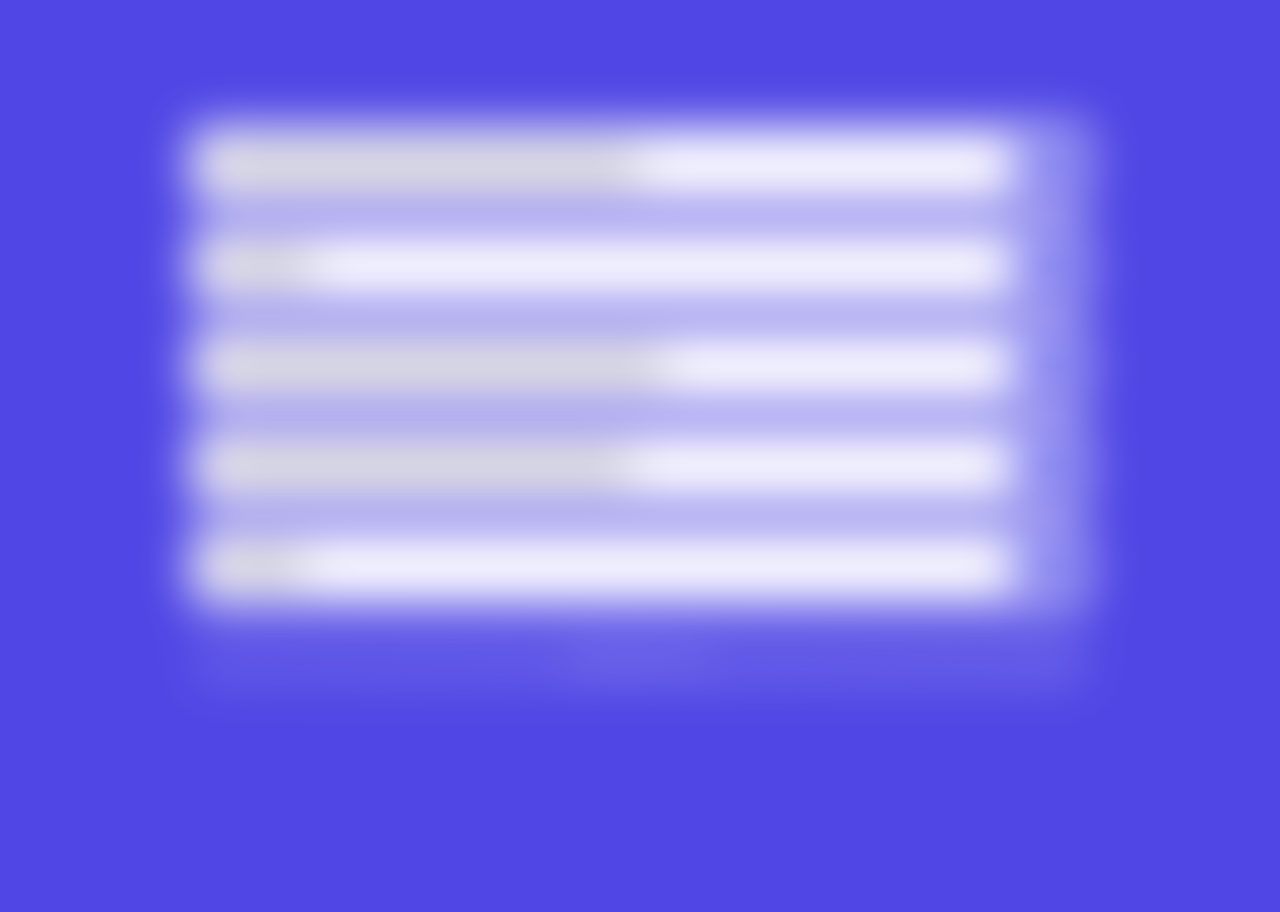
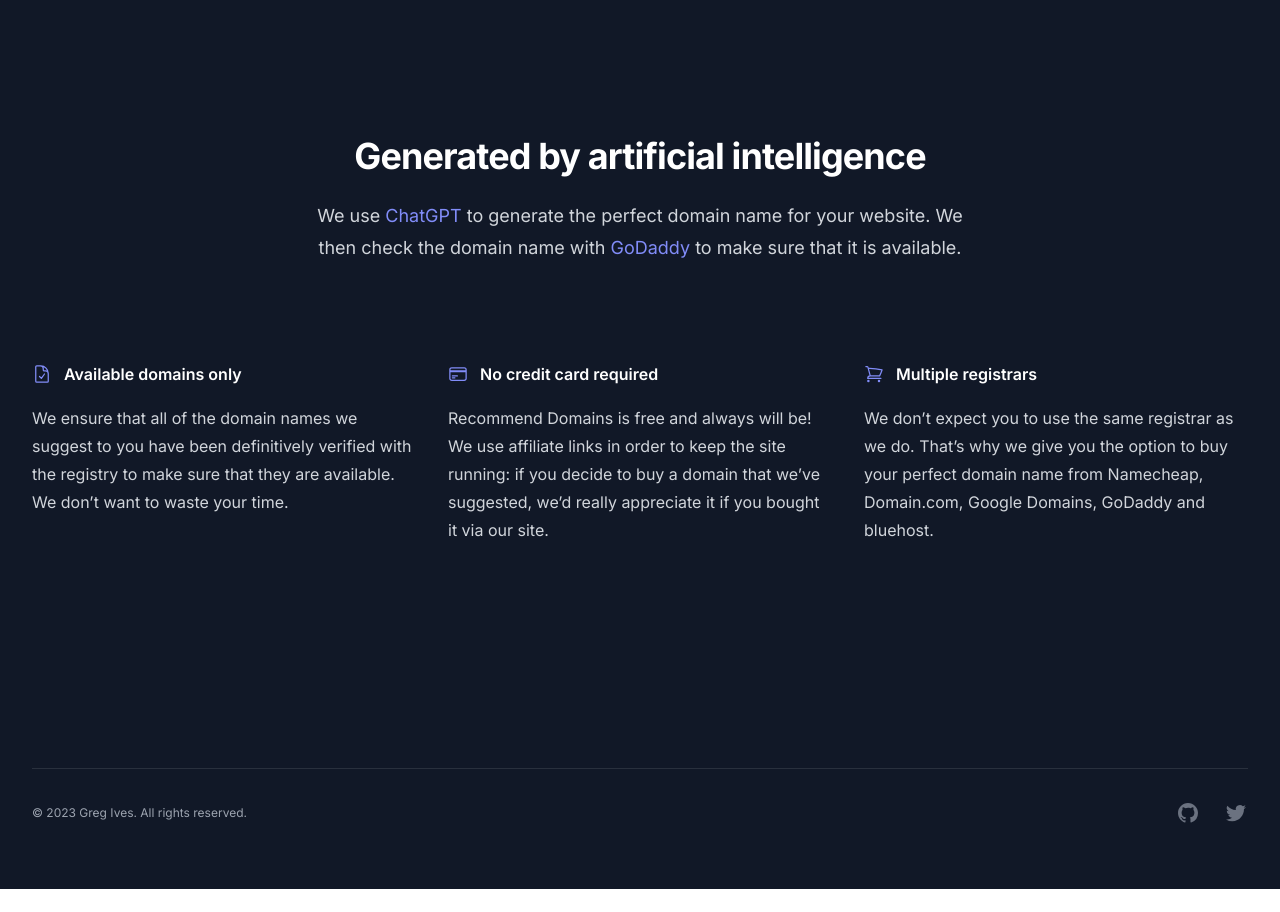
Before and after one commit to gregives/recommend.domains, a Next.js app: page / in a window 1280 px wide. Shown: the part 1100-2012 px from the top of the page. After the commit the page ends 1989 px from the top, so only its background shows below. Built offline with nearby package versions, Linux system fonts and the light colour scheme.

Commit message:
Add features section at bottom of page (#2)

```diff
--- a/app/api/domains/route.ts
+++ b/app/api/domains/route.ts
@@ -65,24 +65,27 @@
 }, 1000);
 
 export async function POST(request: Request) {
-  const { description } = await request.json();
+  const { description, limit = 20 } = await request.json();
 
   const completion = await openai.createChatCompletion({
     model: "gpt-3.5-turbo",
     messages: [
       {
         role: "user",
-        content: `List some good domain names for my website. Description of my website: "${description}"`,
+        content: `List ${limit} suitable domain names for my website, no longer than 20 characters each. Description of my website: "${description}"`,
       },
     ],
   });
 
-  // Pick first choice from completion
-  const [choice] = completion.data.choices;
+  const domainNames: string[] = [];
 
-  const domainNames = [
-    ...(choice.message?.content.matchAll(domainRegex) ?? []),
-  ].map(([domainName]) => domainName.toLowerCase());
+  for (const choice of completion.data.choices) {
+    domainNames.push(
+      ...[...(choice.message?.content.matchAll(domainRegex) ?? [])]
+        .map(([domainName]) => domainName.toLowerCase())
+        .filter((domainName) => domainName.length < 25)
+    );
+  }
 
   domainNamesToCheck.push(...domainNames);
 
@@ -94,7 +97,9 @@
 
   const availableDomains = domainNames
     .map((domainName) => domainNamesThatHaveBeenChecked[domainName])
-    .filter((domain) => domain !== undefined && domain.available);
+    .filter(
+      (domain) => domain !== undefined && domain.available && domain.definitive
+    );
 
   return NextResponse.json(availableDomains);
 }
--- a/app/page.tsx
+++ b/app/page.tsx
@@ -1,8 +1,6 @@
 "use client";
 
 import { useForm } from "react-hook-form";
-import Icon from "@mdi/react";
-import { mdiClose, mdiLoading } from "@mdi/js";
 import { Fragment, useRef, useState } from "react";
 import { Dialog, Transition } from "@headlessui/react";
 import type { Domain } from "./api/domains/route";
@@ -11,10 +9,55 @@
 import domaincomLogo from "@/images/domaincom.svg";
 import googleLogo from "@/images/google.svg";
 import godaddyLogo from "@/images/godaddy.svg";
+import bluehostLogo from "@/images/bluehost.svg";
+import {
+  ArrowPathIcon,
+  CreditCardIcon,
+  DocumentCheckIcon,
+  ShoppingCartIcon,
+  XMarkIcon,
+} from "@heroicons/react/24/outline";
 
-const placeholders = Array.from({ length: 5 }, () =>
-  Math.floor(Math.random() * 100)
+const features = [
+  {
+    name: "Available domains only",
+    description:
+      "We ensure that all of the domain names we suggest to you have been definitively verified with the registry to make sure that they are available. We don’t want to waste your time.",
+    icon: DocumentCheckIcon,
+  },
+  {
+    name: "No credit card required",
+    description:
+      "Recommend Domains is free and always will be! We use affiliate links in order to keep the site running: if you decide to buy a domain that we’ve suggested, we’d really appreciate it if you bought it via our site.",
+    icon: CreditCardIcon,
+  },
+  {
+    name: "Multiple registrars",
+    description:
+      "We don’t expect you to use the same registrar as we do. That’s why we give you the option to buy your perfect domain name from Namecheap, Domain.com, Google Domains, GoDaddy and bluehost.",
+    icon: ShoppingCartIcon,
+  },
+];
+
+function GitHubIcon(properties: JSX.IntrinsicElements["svg"]) {
+  return (
+    <svg fill="currentColor" viewBox="0 0 24 24" {...properties}>
+      <path
+        fillRule="evenodd"
+        d="M12 2C6.477 2 2 6.484 2 12.017c0 4.425 2.865 8.18 6.839 9.504.5.092.682-.217.682-.483 0-.237-.008-.868-.013-1.703-2.782.605-3.369-1.343-3.369-1.343-.454-1.158-1.11-1.466-1.11-1.466-.908-.62.069-.608.069-.608 1.003.07 1.531 1.032 1.531 1.032.892 1.53 2.341 1.088 2.91.832.092-.647.35-1.088.636-1.338-2.22-.253-4.555-1.113-4.555-4.951 0-1.093.39-1.988 1.029-2.688-.103-.253-.446-1.272.098-2.65 0 0 .84-.27 2.75 1.026A9.564 9.564 0 0112 6.844c.85.004 1.705.115 2.504.337 1.909-1.296 2.747-1.027 2.747-1.027.546 1.379.202 2.398.1 2.651.64.7 1.028 1.595 1.028 2.688 0 3.848-2.339 4.695-4.566 4.943.359.309.678.92.678 1.855 0 1.338-.012 2.419-.012 2.747 0 .268.18.58.688.482A10.019 10.019 0 0022 12.017C22 6.484 17.522 2 12 2z"
+        clipRule="evenodd"
+      />
+    </svg>
   );
+}
+
+function TwitterIcon(properties: JSX.IntrinsicElements["svg"]) {
+  return (
+    <svg fill="currentColor" viewBox="0 0 24 24" {...properties}>
+      <path d="M8.29 20.251c7.547 0 11.675-6.253 11.675-11.675 0-.178 0-.355-.012-.53A8.348 8.348 0 0022 5.92a8.19 8.19 0 01-2.357.646 4.118 4.118 0 001.804-2.27 8.224 8.224 0 01-2.605.996 4.107 4.107 0 00-6.993 3.743 11.65 11.65 0 01-8.457-4.287 4.106 4.106 0 001.27 5.477A4.072 4.072 0 012.8 9.713v.052a4.105 4.105 0 003.292 4.022 4.095 4.095 0 01-1.853.07 4.108 4.108 0 003.834 2.85A8.233 8.233 0 012 18.407a11.616 11.616 0 006.29 1.84" />
+    </svg>
+  );
+}
 
 export default function Home() {
   const [loadingInitial, setLoadingInitial] = useState(false);
@@ -30,12 +73,8 @@
     },
   });
 
-  const onSubmit = handleSubmit(async ({ description }) => {
-    if (domains.current.length === 0) {
+  const loadInitialDomains = handleSubmit(async ({ description }) => {
     setLoadingInitial(true);
-    } else {
-      setLoadingMore(true);
-    }
 
     const newDomains: Domain[] = await fetch("/api/domains", {
       method: "POST",
@@ -47,12 +86,34 @@
       }),
     }).then((response) => response.json());
 
-    if (domains.current.length === 0) {
     setLoadingInitial(false);
-    } else {
+    domains.current = newDomains;
+
+    // Wait for results section to appear
+    setTimeout(() => {
+      const results = document.getElementById("results");
+
+      if (results !== null) {
+        results.scrollIntoView();
+      }
+    }, 100);
+  });
+
+  const loadMoreDomains = handleSubmit(async ({ description }) => {
+    setLoadingMore(true);
+
+    const newDomains: Domain[] = await fetch("/api/domains", {
+      method: "POST",
+      headers: {
+        "Content-Type": "application/json",
+      },
+      body: JSON.stringify({
+        description,
+        limit: 50,
+      }),
+    }).then((response) => response.json());
+
     setLoadingMore(false);
-    }
-
     domains.current = [
       ...domains.current,
       ...newDomains.filter(
@@ -65,7 +126,7 @@
 
   return (
     <main>
-      <section className="relative isolate px-6 pt-14 lg:px-8">
+      <section className="relative px-6 pt-14 lg:px-8">
         <div className="absolute inset-x-0 -top-40 -z-10 transform-gpu overflow-hidden blur-3xl sm:-top-80">
           <svg
             className="relative left-[calc(50%-11rem)] -z-10 h-[21.1875rem] max-w-none -translate-x-1/2 rotate-[30deg] sm:left-[calc(50%-30rem)] sm:h-[42.375rem]"
@@ -124,19 +185,15 @@
               />
               <button
                 type="button"
-                className="flex justify-center items-center shadow-xl shadow-indigo-600/30 w-full mt-8 py-2.5 px-5 md:py-4 md:px-6 md:text-xl font-display text-white rounded-xl bg-gradient-to-br from-purple-600 to-indigo-600 enabled:hover:from-purple-400 enabled:hover:to-indigo-500 focus:outline-none focus:ring-2 focus:ring-offset-2 focus:ring-indigo-600 disabled:opacity-80"
+                className="flex justify-center items-center shadow-xl shadow-indigo-600/30 w-full mt-8 py-2.5 px-5 md:py-4 md:px-6 md:text-xl font-display text-white rounded-xl bg-gradient-to-br from-purple-600 to-indigo-600 enabled:hover:from-purple-400 enabled:hover:to-indigo-500 focus:outline-none focus-visible:ring-2 focus-visible:ring-offset-2 focus-visible:ring-indigo-600 disabled:opacity-80"
                 disabled={loadingInitial}
                 onClick={() => {
                   domains.current = [];
-                  onSubmit();
+                  loadInitialDomains();
                 }}
               >
                 {loadingInitial && (
-                  <Icon
-                    className="animate-spin mr-8"
-                    path={mdiLoading}
-                    size="1.2em"
-                  />
+                  <ArrowPathIcon className="animate-spin mr-8 w-[1.2em] h-[1.2em]" />
                 )}
                 Find my perfect domain name
               </button>
@@ -169,17 +226,9 @@
           </svg>
         </div>
       </section>
-      <section
-        id="results"
-        className="relative isolate px-6 lg:px-8 bg-indigo-600"
-      >
-        <div
-          className={`mx-auto max-w-4xl py-32 sm:py-48 lg:py-56 ${
-            domains.current.length === 0
-              ? "blur-xl pointer-events-none select-none"
-              : ""
-          }`}
-        >
+      {domains.current.length > 0 && (
+        <section id="results" className="relative px-6 lg:px-8 bg-indigo-600">
+          <div className="mx-auto max-w-4xl py-32 sm:py-48 lg:py-56">
             <ul role="list" className="space-y-6">
               {domains.current.map((domain) => (
                 <li
@@ -189,7 +238,8 @@
                   <div className="flex-1 flex flex-col sm:flex-row justify-between mr-4">
                     <span>{domain.domain}</span>
                     <span className="text-gray-400 sm:text-gray-500">
-                    {domain.price !== undefined && `$${domain.price / 1000000}`}
+                      {domain.price !== undefined &&
+                        `$${domain.price / 1000000}`}
                     </span>
                   </div>
                   <button
@@ -205,43 +255,95 @@
                 </li>
               ))}
             </ul>
-          {domains.current.length === 0 && (
-            <div className="space-y-6">
-              {placeholders.map((placeholder, index) => (
-                <div
-                  key={index}
-                  className="rounded-xl bg-white px-4 py-3 md:px-6 md:py-4 shadow flex items-stretch sm:items-center"
-                >
-                  <div className="flex-1">
-                    <div
-                      className="bg-black/30 h-5 my-3 max-w-md"
-                      style={{ width: placeholder + "%" }}
-                    />
-                  </div>
-                  <div className="-my-1 -mr-2 md:-my-2 md:-mr-4 py-2 px-4 font-display rounded-md bg-gradient-to-br from-indigo-500 to-indigo-600 text-white shadow-sm flex items-center">
-                    Buy
-                  </div>
-                </div>
-              ))}
-            </div>
-          )}
             <button
               type="button"
-            className="flex justify-center items-center w-full mt-6 py-2.5 px-5 md:py-4 md:px-6 md:text-xl font-display text-white rounded-xl bg-gradient-to-br from-white/10 to-white/20 enabled:hover:from-white/20 enabled:hover:to-white/30 focus:outline-none focus:ring-2 focus:ring-offset-2 focus:ring-offset-indigo-600 focus:ring-white disabled:opacity-80"
+              className="flex justify-center items-center w-full mt-6 py-2.5 px-5 md:py-4 md:px-6 md:text-xl font-display text-white rounded-xl bg-gradient-to-br from-white/10 to-white/20 enabled:hover:from-white/20 enabled:hover:to-white/30 focus:outline-none focus-visible:ring-2 focus-visible:ring-offset-2 focus-visible:ring-offset-indigo-600 focus-visible:ring-white disabled:opacity-80"
               disabled={loadingMore || domains.current.length === 0}
-            onClick={onSubmit}
+              onClick={loadMoreDomains}
             >
               {loadingMore && (
-              <Icon
-                className="animate-spin mr-8"
-                path={mdiLoading}
-                size="1.2em"
-              />
+                <ArrowPathIcon className="animate-spin mr-8 w-[1.2em] h-[1.2em]" />
               )}
               Generate more
             </button>
           </div>
         </section>
+      )}
+      <section className="bg-gray-900 py-32 sm:py-48 lg:py-56">
+        <div className="mx-auto max-w-7xl px-6 lg:px-8">
+          <div className="mx-auto max-w-2xl lg:text-center">
+            <p className="mt-2 text-3xl font-bold tracking-tight text-white sm:text-4xl">
+              Generated by artificial intelligence
+            </p>
+            <p className="mt-6 text-lg leading-8 text-gray-300">
+              We use{" "}
+              <a
+                className="text-indigo-400"
+                href="https://openai.com/blog/chatgpt"
+                target="_blank"
+              >
+                ChatGPT
+              </a>{" "}
+              to generate the perfect domain name for your website. We then
+              check the domain name with{" "}
+              <a
+                className="text-indigo-400"
+                href="https://www.godaddy.com/en-uk"
+                target="_blank"
+              >
+                GoDaddy
+              </a>{" "}
+              to make sure that it is available.
+            </p>
+          </div>
+          <div className="mx-auto mt-16 max-w-2xl sm:mt-20 lg:mt-24 lg:max-w-none">
+            <dl className="grid max-w-xl grid-cols-1 gap-x-8 gap-y-16 lg:max-w-none lg:grid-cols-3">
+              {features.map((feature) => (
+                <div key={feature.name} className="flex flex-col">
+                  <dt className="flex items-center gap-x-3 text-base font-semibold leading-7 text-white">
+                    <feature.icon
+                      className="h-5 w-5 flex-none text-indigo-400"
+                      aria-hidden="true"
+                    />
+                    {feature.name}
+                  </dt>
+                  <dd className="mt-4 flex flex-auto text-base leading-7 text-gray-300">
+                    {feature.description}
+                  </dd>
+                </div>
+              ))}
+            </dl>
+          </div>
+        </div>
+      </section>
+      <footer className="bg-gray-900" aria-labelledby="footer-heading">
+        <h2 id="footer-heading" className="sr-only">
+          Footer
+        </h2>
+        <div className="mx-auto max-w-7xl px-6 pb-8 lg:pb-16 lg:px-8">
+          <div className="border-t border-white/10 pt-8 flex items-center justify-between">
+            <p className="text-xs leading-5 text-gray-400">
+              &copy; {new Date().getFullYear()} Greg Ives. All rights reserved.
+            </p>
+            <div className="flex space-x-6">
+              <a
+                href="https://github.com/gregives/recommend.domains"
+                className="text-gray-500 hover:text-gray-400"
+              >
+                <span className="sr-only">GitHub</span>
+                <GitHubIcon className="h-6 w-6" aria-hidden="true" />
+              </a>
+              <a
+                href="https://twitter.com/gregiv_es"
+                className="text-gray-500 hover:text-gray-400"
+              >
+                <span className="sr-only">Twitter</span>
+                <TwitterIcon className="h-6 w-6" aria-hidden="true" />
+              </a>
+            </div>
+          </div>
+        </div>
+      </footer>
       <Transition.Root show={slideOverOpen} as={Fragment}>
         <Dialog
           as="div"
@@ -257,7 +359,7 @@
             leaveFrom="opacity-100"
             leaveTo="opacity-0"
           >
-            <div className="fixed inset-0 bg-black bg-opacity-50 transition-opacity" />
+            <div className="fixed inset-0 bg-black bg-opacity-80 transition-opacity" />
           </Transition.Child>
           <div className="fixed inset-0 overflow-hidden">
             <div className="absolute inset-0 overflow-hidden">
@@ -284,15 +386,11 @@
                       <div className="absolute top-0 left-0 -ml-8 flex pt-4 pr-2 sm:-ml-10 sm:pr-4">
                         <button
                           type="button"
-                          className="rounded-md text-gray-300 hover:text-white focus:outline-none focus:ring-2 focus:ring-white"
+                          className="rounded-md text-gray-300 hover:text-white focus:outline-none focus-visible:ring-2 focus-visible:ring-white"
                           onClick={() => setSlideOverOpen(false)}
                         >
                           <span className="sr-only">Close panel</span>
-                          <Icon
-                            aria-hidden="true"
-                            path={mdiClose}
-                            size="1.5rem"
-                          />
+                          <XMarkIcon className="h-6 w-6" aria-hidden="true" />
                         </button>
                       </div>
                     </Transition.Child>
@@ -330,7 +428,7 @@
                         <a
                           target="_blank"
                           href={`https://domains.google.com/registrar/search?searchTerm=${selectedDomain?.domain}`}
-                          className="block bg-gradient-to-br from-blue-100 to-blue-200 hover:from-blue-200 hover:to-blue-300 rounded-xl p-8 h-28"
+                          className="block bg-gradient-to-br from-amber-100 to-amber-200 hover:from-amber-200 hover:to-amber-300 rounded-xl p-8 h-28"
                         >
                           <span className="sr-only">Google Domains</span>
                           <Image
@@ -342,13 +440,25 @@
                         <a
                           target="_blank"
                           href={`https://uk.godaddy.com/domainsearch/find?domainToCheck=${selectedDomain?.domain}`}
-                          className="block bg-gradient-to-br from-cyan-100 to-cyan-200 hover:from-cyan-200 hover:to-cyan-300 rounded-xl p-8 h-28"
+                          className="block bg-gradient-to-br from-teal-100 to-teal-200 hover:from-teal-200 hover:to-teal-300 rounded-xl p-8 h-28"
                         >
                           <span className="sr-only">GoDaddy</span>
                           <Image
                             className="w-full h-full object-contain"
                             alt=""
                             src={godaddyLogo}
+                          />
+                        </a>
+                        <a
+                          target="_blank"
+                          href={`https://www.bluehost.com/registration/?search=${selectedDomain?.domain}`}
+                          className="block bg-gradient-to-br from-blue-100 to-blue-200 hover:from-blue-200 hover:to-blue-300 rounded-xl p-8 h-28"
+                        >
+                          <span className="sr-only">bluehost</span>
+                          <Image
+                            className="w-full h-full object-contain"
+                            alt=""
+                            src={bluehostLogo}
                           />
                         </a>
                       </div>
--- a/package.json
+++ b/package.json
@@ -10,8 +10,7 @@
   },
   "dependencies": {
     "@headlessui/react": "^1.7.13",
-    "@mdi/js": "^7.1.96",
-    "@mdi/react": "^1.6.1",
+    "@heroicons/react": "^2.0.16",
     "@tailwindcss/forms": "^0.5.3",
     "autoprefixer": "^10.4.14",
     "focus-visible": "^5.2.0",
```
Also changed, not shown: app/layout.tsx (+4 -15 lines), images/bluehost.svg (added), 1 other file (tests, documents, lock files or other folders). Lines whose indentation alone changed are shown as unchanged.
